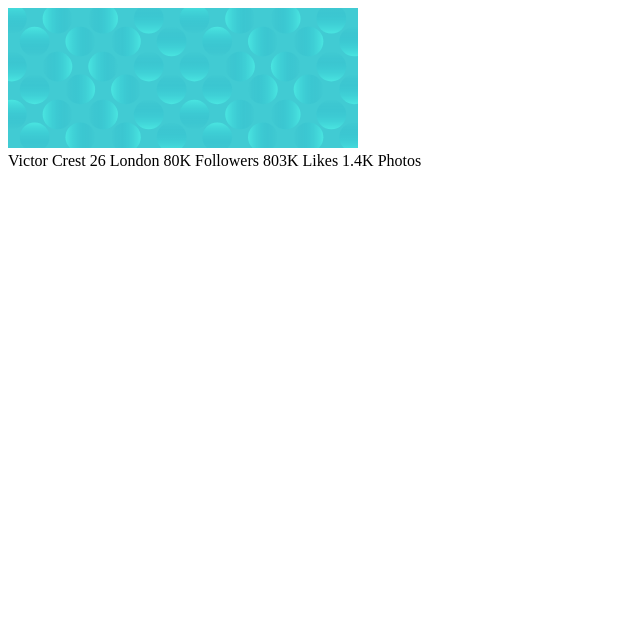
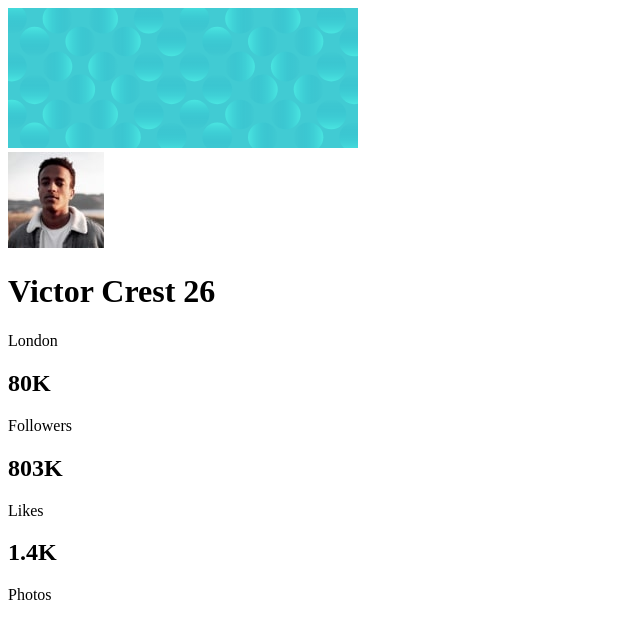
Before and after one commit to camiligomes/FRONTEND-profile-card-component-main, a plain HTML site: page index.html in a window 1280 px wide. Shown: the whole page, without its empty margins (0-640 px from the left). Drawn offline with Linux system fonts and the light colour scheme.

Commit message:
Update index.html

```diff
--- a/index.html
+++ b/index.html
@@ -1,5 +1,6 @@
 <!DOCTYPE html>
 <html lang="en">
+
 <head>
   <meta charset="UTF-8">
   <meta name="viewport" content="width=device-width, initial-scale=1.0">
@@ -9,25 +10,38 @@
 
 
 </head>
+
 <body>
   <div class="container">
     <div class="wrapper">
-     <img src="images/bg-pattern-card.svg" alt="capa-fundo-perfil"
+      <img src="images/bg-pattern-card.svg" alt="capa-fundo-perfil">
+      <div class="content">
+        <div class="img">
+          <img src="images/image-victor.jpg" alt="foto-perfil">
+        </div>
+        <div class="info">
+          <h1>Victor Crest <span>26</span></h1>
+          <p>London</p>
+        </div>
+        <div class="stats">
+          <div class="followers">
+            <h2>80K</h2>
+            <p>Followers</p>
+          </div>
+          <div class="likes">
+            <h2>803K</h2>
+            <p>Likes</p>
+          </div>
+          <div class="photos">
+            <h2>1.4K</h2>
+            <p>Photos</p>
+          </div>
+        </div>
+
+      </div>
     </div>
   </div>
-  Victor Crest
-  26
-  London
-
-  80K
-  Followers
-
-  803K
-  Likes
-
-  1.4K
-  Photos
-
   </div>
 </body>
+
 </html>
```
